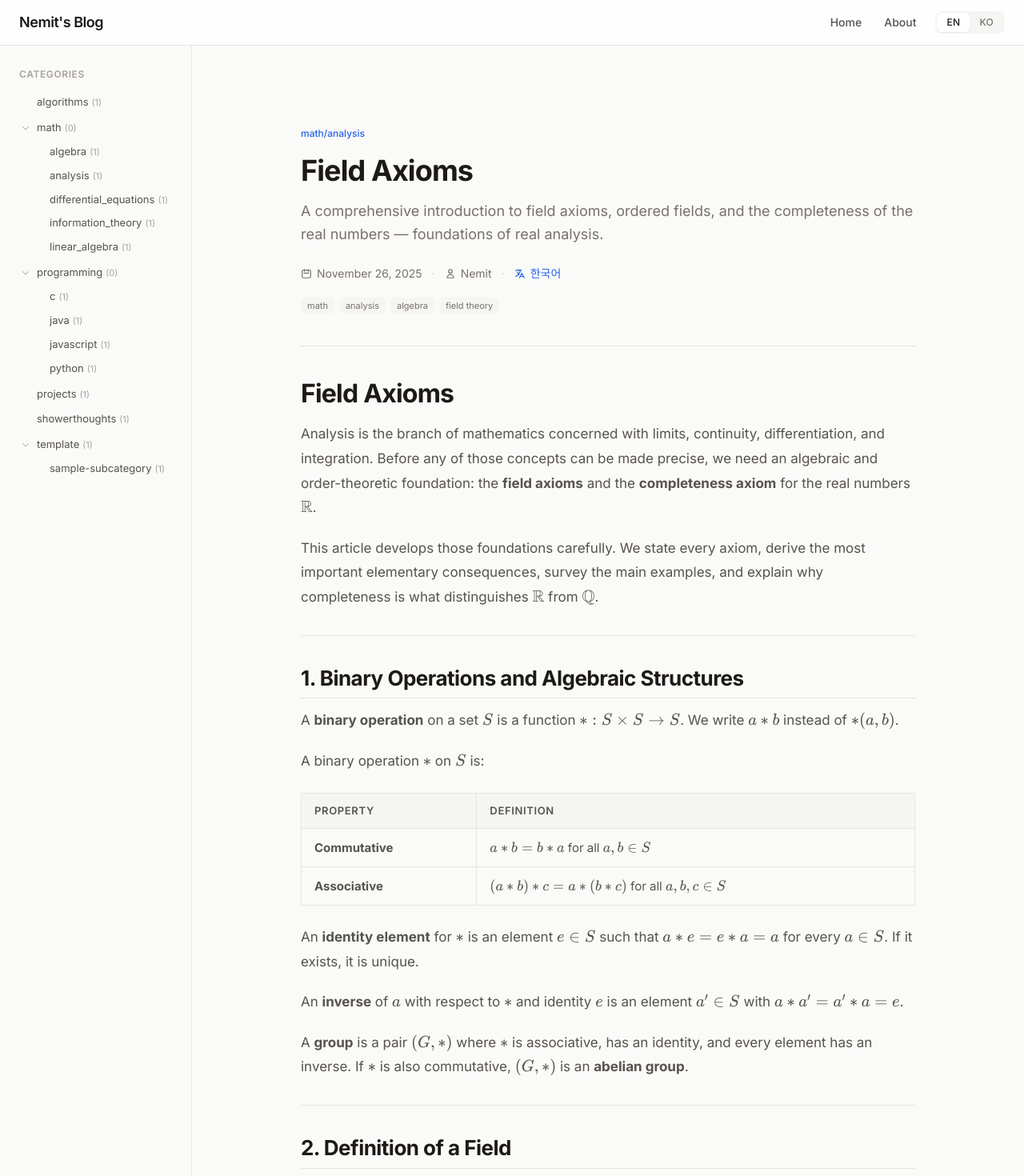
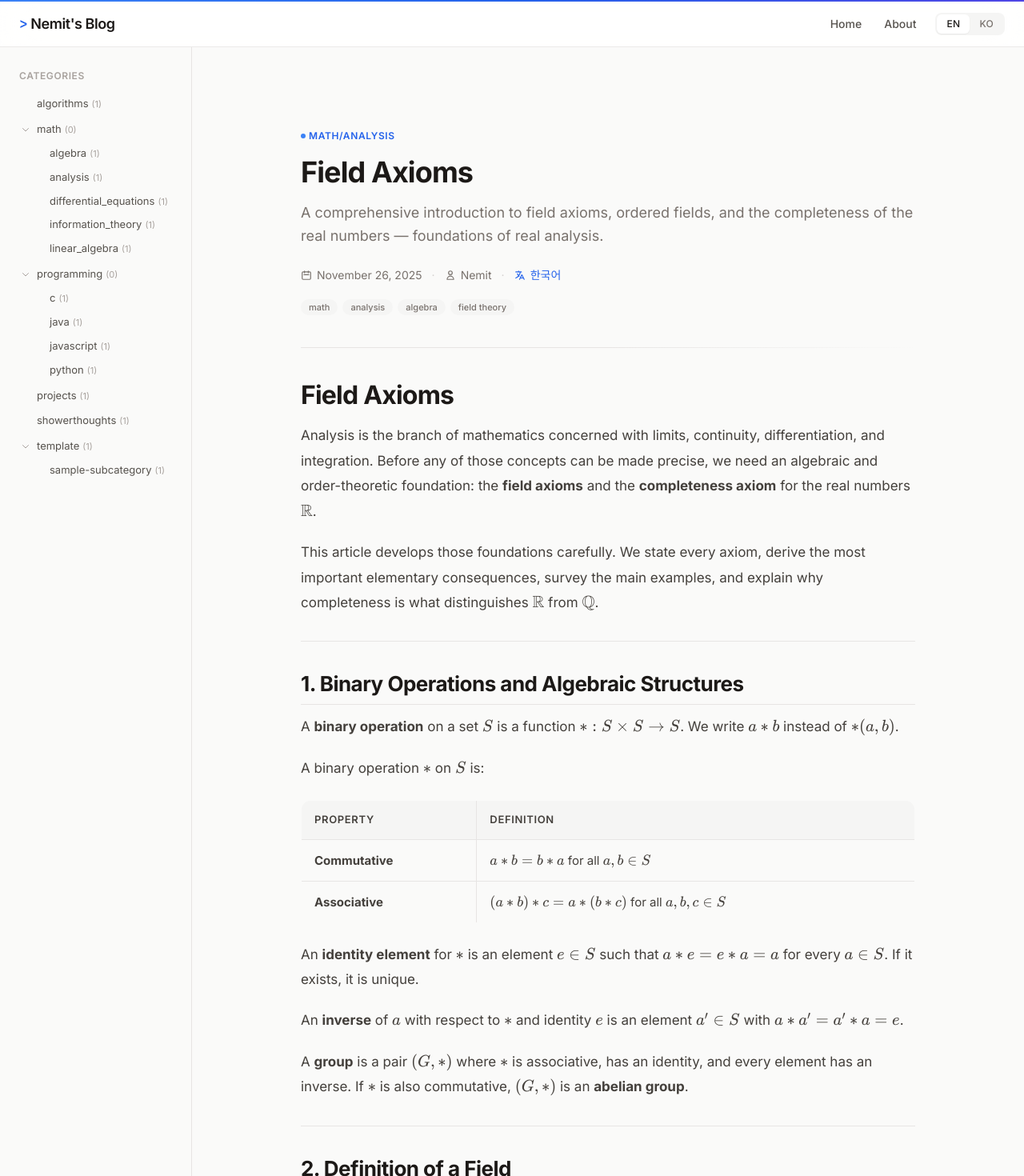
Before and after one commit to Nemit0/Nemit0.github.io, a Next.js app: page /en/posts/field_axioms in a window 1280 px wide. Shown: the top 1470 px of the page at 80% size. Built offline with nearby package versions, Linux system fonts and the light colour scheme.

Commit message:
Added some styling changes with effects

```diff
--- a/src/app/[lang]/about/page.tsx
+++ b/src/app/[lang]/about/page.tsx
@@ -76,7 +76,7 @@ export default async function AboutPage({ params }: PageProps) {
         </div>
       </header>
 
-      <hr className="border-stone-200 dark:border-stone-800 mb-10" />
+      <hr className="h-px bg-gradient-to-r from-stone-200 via-stone-200 to-transparent dark:from-stone-800 dark:via-stone-800 border-0 mb-10" />
 
       {/* Content */}
       <article className="mb-12">
@@ -87,9 +87,10 @@ export default async function AboutPage({ params }: PageProps) {
       <footer className="pt-8 border-t border-stone-200 dark:border-stone-800">
         <Link
           href={`/${lang}`}
-          className="text-sm text-stone-500 hover:text-stone-900 dark:text-stone-400 dark:hover:text-stone-200 transition-colors"
+          className="inline-flex items-center gap-2 text-sm text-stone-500 hover:text-stone-900 dark:text-stone-400 dark:hover:text-stone-200 transition-colors group/back cursor-pointer"
         >
-          ← {t.home}
+          <svg className="w-4 h-4 transition-transform group-hover/back:-translate-x-0.5" fill="none" stroke="currentColor" viewBox="0 0 24 24"><path strokeLinecap="round" strokeLinejoin="round" strokeWidth={2} d="M15 19l-7-7 7-7" /></svg>
+          {t.home}
         </Link>
       </footer>
     </div>
--- a/src/app/[lang]/page.tsx
+++ b/src/app/[lang]/page.tsx
@@ -19,12 +19,13 @@ export default async function LangHome({
   return (
     <div className="space-y-10">
       <header>
-        <h1 className="text-3xl font-semibold tracking-tight text-stone-900 dark:text-stone-100">
+        <h1 className="text-3xl sm:text-4xl font-bold tracking-tight text-stone-900 dark:text-stone-100">
           {t.posts}
         </h1>
-        <p className="mt-2 text-stone-500 dark:text-stone-400 text-base">
+        <p className="mt-3 text-stone-500 dark:text-stone-400 text-base leading-relaxed max-w-lg">
           {langTyped === 'ko' ? '최신 글' : 'Latest posts.'}
         </p>
+        <div className="mt-4 h-px bg-gradient-to-r from-stone-200 via-stone-200 to-transparent dark:from-stone-800 dark:via-stone-800" />
       </header>
       <BlogPostList posts={posts} lang={langTyped} />
     </div>
--- a/src/app/[lang]/posts/[slug]/page.tsx
+++ b/src/app/[lang]/posts/[slug]/page.tsx
@@ -76,14 +76,15 @@ export default async function PostPage({ params }: PageProps) {
         <div className="mb-4">
           <Link
             href={buildCategoryHref(langTyped, post.frontmatter.category)}
-            className="inline-block text-xs font-medium text-blue-600 dark:text-blue-400 hover:text-blue-700 dark:hover:text-blue-300 transition-colors"
+            className="inline-flex items-center gap-1 text-xs font-semibold uppercase tracking-wider text-blue-600 dark:text-blue-400 hover:text-blue-700 dark:hover:text-blue-300 transition-colors cursor-pointer"
           >
+            <span className="w-1.5 h-1.5 rounded-full bg-blue-500 dark:bg-blue-400" />
             {post.frontmatter.category}
           </Link>
         </div>
 
         {/* Title */}
-        <h1 className="text-3xl sm:text-4xl font-bold mb-4 text-stone-900 dark:text-stone-100 tracking-tight leading-[1.15]">
+        <h1 className="text-3xl sm:text-4xl font-bold mb-4 text-stone-900 dark:text-stone-100 tracking-tight leading-[1.15] text-balance">
           {post.frontmatter.title}
         </h1>
 
@@ -140,7 +141,7 @@ export default async function PostPage({ params }: PageProps) {
             {post.frontmatter.tags.map((tag) => (
               <span
                 key={tag}
-                className="px-2 py-0.5 text-[11px] bg-stone-100 dark:bg-stone-800 text-stone-500 dark:text-stone-400 rounded-md"
+                className="px-2.5 py-0.5 text-[11px] font-medium bg-stone-100 dark:bg-stone-800/80 text-stone-500 dark:text-stone-400 rounded-full"
               >
                 {tag}
               </span>
@@ -150,7 +151,7 @@ export default async function PostPage({ params }: PageProps) {
       </header>
 
       {/* Separator */}
-      <hr className="border-stone-200 dark:border-stone-800 mb-10" />
+      <div className="h-px bg-gradient-to-r from-stone-200 via-stone-200 to-transparent dark:from-stone-800 dark:via-stone-800 mb-10" />
 
       {/* Featured Image */}
       {post.frontmatter.image && (
@@ -171,17 +172,19 @@ export default async function PostPage({ params }: PageProps) {
         <div className="flex justify-between items-center">
           <Link
             href={`/${lang}`}
-            className="text-sm text-stone-500 hover:text-stone-900 dark:text-stone-400 dark:hover:text-stone-200 transition-colors"
+            className="inline-flex items-center gap-2 text-sm text-stone-500 hover:text-stone-900 dark:text-stone-400 dark:hover:text-stone-200 transition-colors group/back cursor-pointer"
           >
-            ← {t.home}
+            <svg className="w-4 h-4 transition-transform group-hover/back:-translate-x-0.5" fill="none" stroke="currentColor" viewBox="0 0 24 24"><path strokeLinecap="round" strokeLinejoin="round" strokeWidth={2} d="M15 19l-7-7 7-7" /></svg>
+            {t.home}
           </Link>
 
           {alternateLang && (
             <Link
               href={`/${alternateLang}/posts/${slug}`}
-              className="text-sm text-blue-600 dark:text-blue-400 hover:text-blue-700 dark:hover:text-blue-300 transition-colors"
+              className="inline-flex items-center gap-2 text-sm text-blue-600 dark:text-blue-400 hover:text-blue-700 dark:hover:text-blue-300 transition-colors group/lang cursor-pointer"
             >
-              {lang === 'en' ? '한국어로 읽기 →' : 'Read in English →'}
+              {lang === 'en' ? '한국어로 읽기' : 'Read in English'}
+              <svg className="w-4 h-4 transition-transform group-hover/lang:translate-x-0.5" fill="none" stroke="currentColor" viewBox="0 0 24 24"><path strokeLinecap="round" strokeLinejoin="round" strokeWidth={2} d="M9 5l7 7-7 7" /></svg>
             </Link>
           )}
         </div>
--- a/src/app/globals.css
+++ b/src/app/globals.css
@@ -12,17 +12,24 @@
   --color-bg-elevated: #ffffff;
   --color-bg-subtle: #f5f5f4;
   --color-text: #1c1917;
-  --color-text-secondary: #57534e;
+  --color-text-secondary: #44403c;
   --color-text-muted: #a8a29e;
   --color-border: #e7e5e4;
   --color-border-subtle: #f5f5f4;
   --color-accent: #2563eb;
   --color-accent-hover: #1d4ed8;
   --color-accent-subtle: #eff6ff;
+  --color-accent-glow: rgba(37, 99, 235, 0.1);
+  --color-card-hover: rgba(0, 0, 0, 0.02);
   --radius-sm: 0.375rem;
   --radius-md: 0.5rem;
   --radius-lg: 0.75rem;
   --radius-xl: 1rem;
+  --shadow-card: 0 1px 3px rgba(0, 0, 0, 0.04), 0 1px 2px rgba(0, 0, 0, 0.02);
+  --shadow-card-hover: 0 8px 25px rgba(0, 0, 0, 0.06), 0 4px 10px rgba(0, 0, 0, 0.04);
+  --transition-fast: 150ms cubic-bezier(0.4, 0, 0.2, 1);
+  --transition-base: 200ms cubic-bezier(0.4, 0, 0.2, 1);
+  --transition-slow: 300ms cubic-bezier(0.4, 0, 0.2, 1);
 }
 
 @media (prefers-color-scheme: dark) {
@@ -31,13 +38,17 @@
     --color-bg-elevated: #1c1917;
     --color-bg-subtle: #171412;
     --color-text: #fafaf9;
-    --color-text-secondary: #a8a29e;
+    --color-text-secondary: #d6d3d1;
     --color-text-muted: #78716c;
     --color-border: #292524;
     --color-border-subtle: #1c1917;
     --color-accent: #60a5fa;
     --color-accent-hover: #93c5fd;
     --color-accent-subtle: #172554;
+    --color-accent-glow: rgba(96, 165, 250, 0.1);
+    --color-card-hover: rgba(255, 255, 255, 0.03);
+    --shadow-card: 0 1px 3px rgba(0, 0, 0, 0.2), 0 1px 2px rgba(0, 0, 0, 0.15);
+    --shadow-card-hover: 0 8px 25px rgba(0, 0, 0, 0.3), 0 4px 10px rgba(0, 0, 0, 0.2);
   }
 
   .hljs {
@@ -60,6 +71,18 @@ body {
   color: #fff;
 }
 
+/* ── Reduced motion ───────────────────────────────────────────── */
+@media (prefers-reduced-motion: reduce) {
+  *,
+  *::before,
+  *::after {
+    animation-duration: 0.01ms !important;
+    animation-iteration-count: 1 !important;
+    transition-duration: 0.01ms !important;
+    scroll-behavior: auto !important;
+  }
+}
+
 @layer utilities {
   .text-balance {
     text-wrap: balance;
@@ -69,6 +92,7 @@ body {
 /* ── Scrollbar ────────────────────────────────────────────────── */
 ::-webkit-scrollbar {
   width: 6px;
+  height: 6px;
 }
 ::-webkit-scrollbar-track {
   background: transparent;
@@ -81,13 +105,20 @@ body {
   background: var(--color-text-secondary);
 }
 
+/* Firefox */
+* {
+  scrollbar-width: thin;
+  scrollbar-color: var(--color-text-muted) transparent;
+}
+
 /* ── Code blocks ──────────────────────────────────────────────── */
 .hljs {
   padding: 1.25em;
-  border-radius: var(--radius-md);
+  border-radius: var(--radius-lg);
   font-size: 0.8125rem;
   line-height: 1.7;
   border: 1px solid var(--color-border);
+  font-family: var(--font-mono), 'JetBrains Mono', 'Fira Code', monospace;
 }
 
 /* ── Markdown content ─────────────────────────────────────────── */
@@ -146,20 +177,22 @@ body {
 .markdown-content p {
   margin-bottom: 1.25rem;
   color: var(--color-text-secondary);
+  line-height: 1.85;
 }
 
 /* Links */
 .markdown-content a {
   color: var(--color-accent);
   text-decoration: underline;
-  text-decoration-color: var(--color-accent);
+  text-decoration-color: color-mix(in srgb, var(--color-accent) 40%, transparent);
   text-underline-offset: 3px;
   text-decoration-thickness: 1px;
-  transition: text-decoration-color 0.15s;
+  transition: text-decoration-color var(--transition-fast), color var(--transition-fast);
 }
 
 .markdown-content a:hover {
   color: var(--color-accent-hover);
+  text-decoration-color: var(--color-accent-hover);
   text-decoration-thickness: 2px;
 }
 
@@ -191,10 +224,10 @@ body {
 /* Blockquotes */
 .markdown-content blockquote {
   border-left: 3px solid var(--color-accent);
-  padding: 0.75rem 1rem;
+  padding: 0.875rem 1.25rem;
   margin: 1.5rem 0;
-  background: var(--color-bg-subtle);
-  border-radius: 0 var(--radius-sm) var(--radius-sm) 0;
+  background: var(--color-accent-subtle);
+  border-radius: 0 var(--radius-md) var(--radius-md) 0;
 }
 
 .markdown-content blockquote p {
@@ -209,12 +242,15 @@ body {
   border-collapse: collapse;
   margin: 1.5rem 0;
   font-size: 0.9375rem;
+  border-radius: var(--radius-lg);
+  overflow: hidden;
+  border: 1px solid var(--color-border);
 }
 
 .markdown-content th,
 .markdown-content td {
   border: 1px solid var(--color-border);
-  padding: 0.625rem 1rem;
+  padding: 0.75rem 1rem;
   text-align: left;
 }
 
@@ -231,6 +267,10 @@ body {
   color: var(--color-text-secondary);
 }
 
+.markdown-content tr:hover td {
+  background: var(--color-card-hover);
+}
+
 /* Code */
 .markdown-content pre {
   margin-bottom: 1.5rem;
@@ -244,6 +284,7 @@ body {
   font-size: 0.85em;
   border: 1px solid var(--color-border);
   color: var(--color-text);
+  font-family: var(--font-mono), 'JetBrains Mono', 'Fira Code', monospace;
 }
 
 /* Images */
--- a/src/app/layout.tsx
+++ b/src/app/layout.tsx
@@ -1,5 +1,5 @@
 import type { Metadata } from "next";
-import { Inter, Newsreader } from "next/font/google";
+import { Inter, JetBrains_Mono } from "next/font/google";
 import "./globals.css";
 
 const inter = Inter({
@@ -8,11 +8,10 @@ const inter = Inter({
   display: "swap",
 });
 
-const newsreader = Newsreader({
+const jetbrainsMono = JetBrains_Mono({
   subsets: ["latin"],
-  variable: "--font-newsreader",
+  variable: "--font-mono",
   display: "swap",
-  style: ["normal", "italic"],
 });
 
 export const metadata: Metadata = {
@@ -26,7 +25,7 @@ export default function RootLayout({
   children: React.ReactNode;
 }>) {
   return (
-    <html lang="en" className={`${inter.variable} ${newsreader.variable}`}>
+    <html lang="en" className={`${inter.variable} ${jetbrainsMono.variable}`}>
       <body className="min-h-screen bg-stone-50 dark:bg-neutral-950 antialiased">
         {children}
       </body>
--- a/src/components/AppShell.tsx
+++ b/src/components/AppShell.tsx
@@ -19,14 +19,16 @@ export default function AppShell({ lang, categories, children }: AppShellProps)
   return (
     <div className="min-h-screen bg-stone-50 dark:bg-neutral-950 overflow-x-hidden">
       {/* Header */}
-      <header className="sticky top-0 z-40 border-b border-stone-200 dark:border-stone-800 bg-white/80 dark:bg-neutral-950/80 backdrop-blur-xl">
+      <header className="sticky top-0 z-40 border-b border-stone-200/80 dark:border-stone-800/80 bg-white/85 dark:bg-neutral-950/85 backdrop-blur-xl">
+        {/* Accent gradient line */}
+        <div className="h-[2px] bg-gradient-to-r from-blue-500 via-blue-600 to-indigo-600" />
         <div className="w-full px-4 md:px-6 h-14 flex items-center justify-between">
           {/* Left: hamburger + site name */}
           <div className="flex items-center gap-3">
             <button
               type="button"
               onClick={() => setIsMobileMenuOpen((prev) => !prev)}
-              className="md:hidden inline-flex items-center justify-center h-9 w-9 rounded-lg text-stone-600 dark:text-stone-300 hover:bg-stone-100 dark:hover:bg-stone-800 transition-colors focus:outline-none focus:ring-2 focus:ring-blue-500"
+              className="md:hidden inline-flex items-center justify-center h-9 w-9 rounded-lg text-stone-600 dark:text-stone-300 hover:bg-stone-100 dark:hover:bg-stone-800 transition-colors duration-[var(--transition-fast)] focus:outline-none focus-visible:ring-2 focus-visible:ring-blue-500 focus-visible:ring-offset-2 dark:focus-visible:ring-offset-neutral-950 cursor-pointer"
               aria-label={isMobileMenuOpen ? 'Close menu' : 'Open menu'}
               aria-expanded={isMobileMenuOpen}
             >
@@ -43,7 +45,7 @@ export default function AppShell({ lang, categories, children }: AppShellProps)
               href={`/${lang}`}
               className="text-lg font-semibold tracking-tight text-stone-900 dark:text-stone-100 hover:text-blue-600 dark:hover:text-blue-400 transition-colors"
             >
-              Nemit's Blog
+              <span className="font-mono text-blue-600 dark:text-blue-400 mr-1">&gt;</span>Nemit&#39;s Blog
             </Link>
           </div>
 
@@ -52,13 +54,13 @@ export default function AppShell({ lang, categories, children }: AppShellProps)
             <nav className="hidden md:flex items-center gap-1 mr-2">
               <Link
                 href={`/${lang}`}
-                className="px-3 py-1.5 text-sm font-medium text-stone-600 dark:text-stone-400 hover:text-stone-900 dark:hover:text-stone-100 hover:bg-stone-100 dark:hover:bg-stone-800 rounded-lg transition-colors"
+                className="px-3 py-1.5 text-sm font-medium text-stone-600 dark:text-stone-400 hover:text-stone-900 dark:hover:text-stone-100 hover:bg-stone-100 dark:hover:bg-stone-800 rounded-lg transition-colors cursor-pointer"
               >
                 {lang === 'ko' ? '홈' : 'Home'}
               </Link>
               <Link
                 href={`/${lang}/about`}
-                className="px-3 py-1.5 text-sm font-medium text-stone-600 dark:text-stone-400 hover:text-stone-900 dark:hover:text-stone-100 hover:bg-stone-100 dark:hover:bg-stone-800 rounded-lg transition-colors"
+                className="px-3 py-1.5 text-sm font-medium text-stone-600 dark:text-stone-400 hover:text-stone-900 dark:hover:text-stone-100 hover:bg-stone-100 dark:hover:bg-stone-800 rounded-lg transition-colors cursor-pointer"
               >
                 {lang === 'ko' ? '소개' : 'About'}
               </Link>
--- a/src/components/BlogPostList.tsx
+++ b/src/components/BlogPostList.tsx
@@ -31,12 +31,12 @@ export default function BlogPostList({
   return (
     <section>
       {title && (
-        <h2 className="text-2xl font-semibold mb-8 text-stone-900 dark:text-stone-100 tracking-tight">
+        <h2 className="text-2xl font-bold mb-8 text-stone-900 dark:text-stone-100 tracking-tight">
           {title}
         </h2>
       )}
 
-      <div className="grid grid-cols-1 md:grid-cols-2 xl:grid-cols-3 gap-x-8 gap-y-10">
+      <div className="grid grid-cols-1 md:grid-cols-2 xl:grid-cols-3 gap-5">
         {posts.map((post) => (
           <BlogPostCard key={`${post.slug}-${post.lang}`} post={post} lang={lang} />
         ))}
--- a/src/components/CategorySidebar.tsx
+++ b/src/components/CategorySidebar.tsx
@@ -41,7 +41,11 @@ function CategoryItem({
   return (
     <div>
       <div
-        className="flex items-center gap-1.5 py-1.5 px-2 hover:bg-stone-100 dark:hover:bg-stone-800/60 rounded-lg transition-colors"
+        className={`flex items-center gap-1.5 py-1.5 px-2 rounded-lg transition-all duration-200 ${
+          isActive
+            ? 'bg-blue-50 dark:bg-blue-950/40'
+            : 'hover:bg-stone-100 dark:hover:bg-stone-800/60'
+        }`}
         style={{ paddingLeft: `${paddingLeft}rem` }}
       >
         {hasChildren && (
@@ -50,7 +54,7 @@ function CategoryItem({
             type="button"
             aria-expanded={isExpanded}
             aria-label={`${isExpanded ? 'Collapse' : 'Expand'} ${node.name} category`}
-            className="w-4 h-4 flex items-center justify-center flex-shrink-0 text-stone-400 hover:text-stone-600 dark:text-stone-500 dark:hover:text-stone-300 focus:outline-none rounded transition-colors"
+            className="w-4 h-4 flex items-center justify-center flex-shrink-0 text-stone-400 hover:text-stone-600 dark:text-stone-500 dark:hover:text-stone-300 focus:outline-none focus-visible:ring-2 focus-visible:ring-blue-500 rounded transition-colors cursor-pointer"
           >
             <svg className={`w-3 h-3 transition-transform duration-200 ${isExpanded ? 'rotate-90' : ''}`} fill="none" stroke="currentColor" viewBox="0 0 24 24">
               <path strokeLinecap="round" strokeLinejoin="round" strokeWidth={2} d="M9 5l7 7-7 7" />
@@ -62,7 +66,7 @@ function CategoryItem({
         <Link
           href={buildCategoryHref(lang, node.slug)}
           className={`
-            flex-1 text-[13px] leading-snug
+            flex-1 text-[13px] leading-snug cursor-pointer
             ${
               isActive
                 ? 'font-semibold text-blue-600 dark:text-blue-400'
@@ -72,7 +76,7 @@ function CategoryItem({
           `}
         >
           {node.name}
-          <span className="ml-1 text-stone-400 dark:text-stone-600 text-[11px]">({node.count})</span>
+          <span className={`ml-1 text-[11px] ${isActive ? 'text-blue-400 dark:text-blue-500' : 'text-stone-400 dark:text-stone-600'}`}>({node.count})</span>
         </Link>
       </div>
 
--- a/src/components/LanguageToggle.tsx
+++ b/src/components/LanguageToggle.tsx
@@ -41,8 +41,8 @@ export default function LanguageToggle({
           aria-pressed={currentLang === lang}
           aria-label={`Switch to ${lang === 'en' ? 'English' : 'Korean'}`}
           className={`
-            px-3 py-1 rounded-md text-xs font-medium tracking-wide transition-all duration-150
-            focus:outline-none focus:ring-2 focus:ring-blue-500
+            px-3 py-1 rounded-md text-xs font-medium tracking-wide transition-all duration-150 cursor-pointer
+            focus:outline-none focus-visible:ring-2 focus-visible:ring-blue-500 focus-visible:ring-offset-1
             ${
               currentLang === lang
                 ? 'bg-white dark:bg-stone-700 text-stone-900 dark:text-stone-100 shadow-sm'
--- a/tailwind.config.ts
+++ b/tailwind.config.ts
@@ -11,7 +11,7 @@ const config: Config = {
     extend: {
       fontFamily: {
         sans: ['var(--font-inter)', 'ui-sans-serif', 'system-ui', '-apple-system', 'sans-serif'],
-        serif: ['var(--font-newsreader)', 'Georgia', 'Cambria', 'serif'],
+        mono: ['var(--font-mono)', 'JetBrains Mono', 'Fira Code', 'monospace'],
       },
       colors: {
         surface: {
@@ -20,6 +20,20 @@ const config: Config = {
           subtle: 'var(--color-bg-subtle)',
         },
       },
+      animation: {
+        'fade-in': 'fadeIn 0.5s ease-out',
+        'slide-up': 'slideUp 0.5s ease-out',
+      },
+      keyframes: {
+        fadeIn: {
+          '0%': { opacity: '0' },
+          '100%': { opacity: '1' },
+        },
+        slideUp: {
+          '0%': { opacity: '0', transform: 'translateY(10px)' },
+          '100%': { opacity: '1', transform: 'translateY(0)' },
+        },
+      },
     },
   },
   plugins: [],
```
Also changed, not shown: src/components/BlogPostCard.tsx (+11 -11 lines), 1 other file (tests, documents, lock files or other folders).
